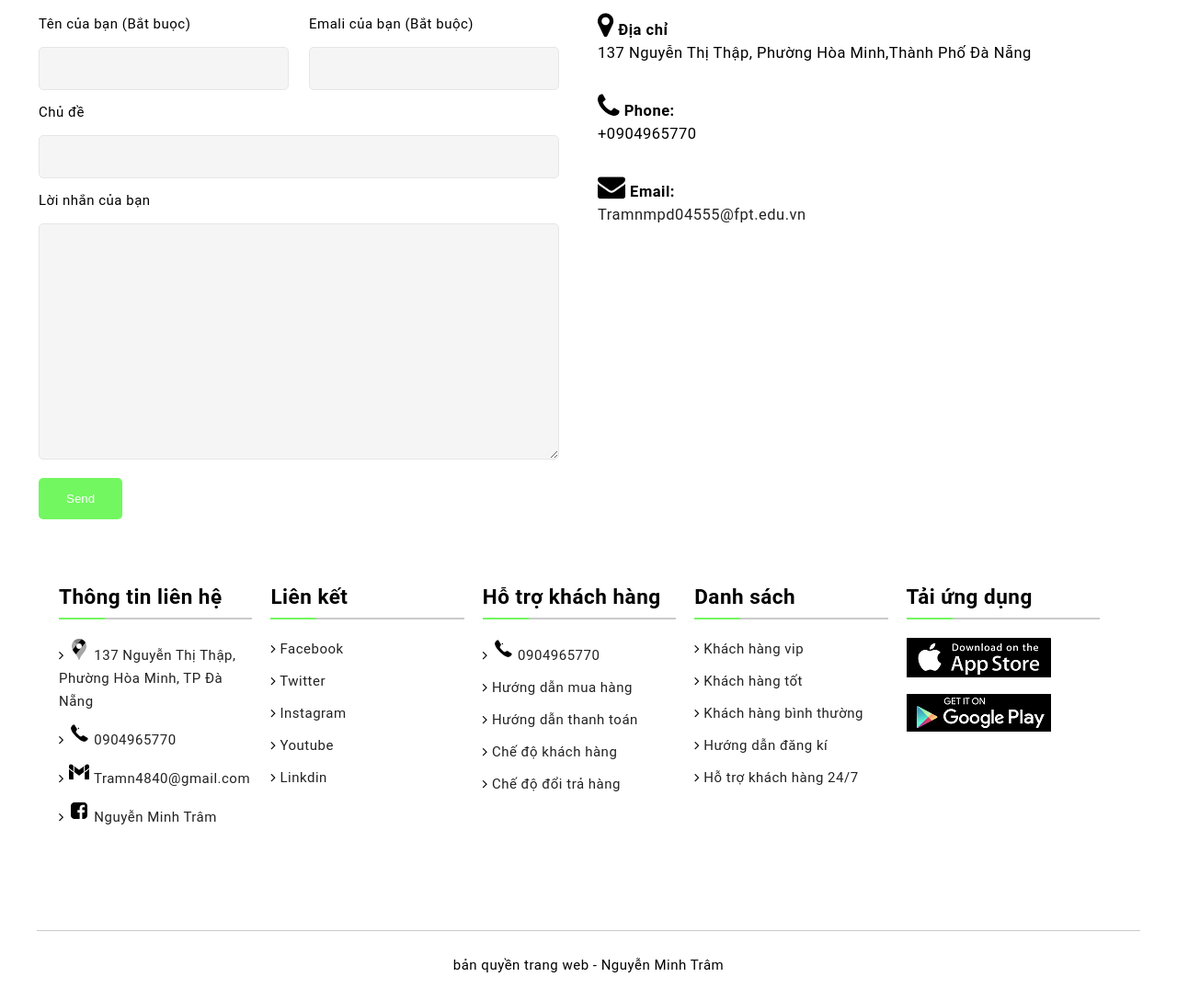
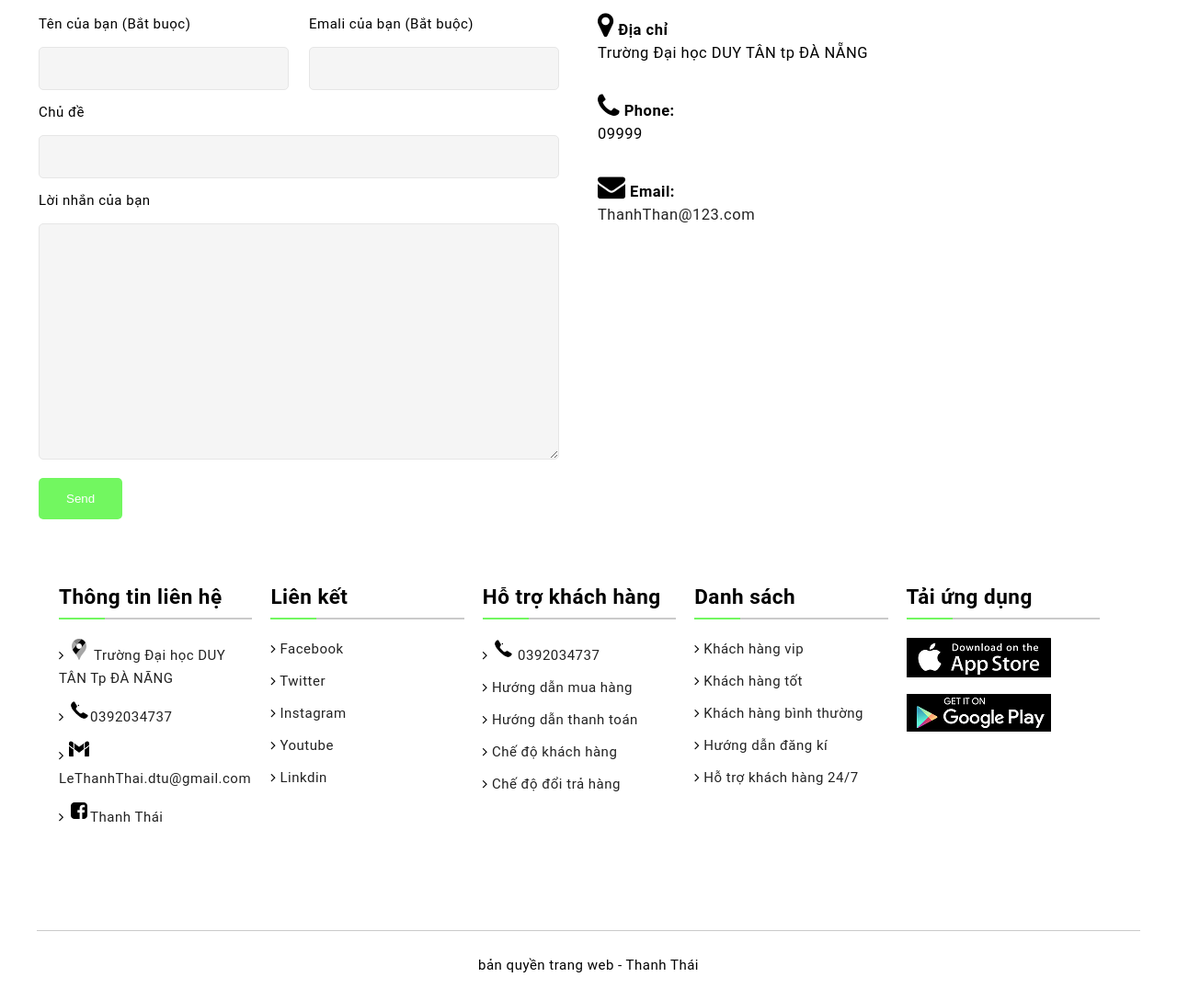
Before and after one commit to cutram/XanhMarket, a plain HTML site: page contact.html in a window 1280 px wide. Shown: the part 1100-2188 px from the top of the page at 92% size. Drawn offline with nearby package versions, Linux system fonts and the light colour scheme.

Commit message:
bai a thia

```diff
--- a/contact.html
+++ b/contact.html
@@ -129,7 +129,7 @@
     </header>
     <main id="contact-site">
         <section class="contact-map"data-aos="fade-up" data-aos-delay="200">
-            <iframe src="https://www.google.com/maps/embed?pb=!1m18!1m12!1m3!1d3833.8025459042865!2d108.16776031478553!3d16.07573298887685!2m3!1f0!2f0!3f0!3m2!1i1024!2i768!4f13.1!3m3!1m2!1s0x314218e6e07b1c3f%3A0x459e4bf5a2af323e!2zVHLGsOG7nW5nIENhbyDEkeG6s25nIEZQVCBQb2x5dGVjaG5pYyDEkMOgIE7hurVuZw!5e0!3m2!1svi!2s!4v1628578780531!5m2!1svi!2s" width="600" height="450" style="border:0;" allowfullscreen="" loading="lazy"></iframe>
+            <iframe src="https://www.google.com/maps/embed?pb=!1m18!1m12!1m3!1d3834.310736364798!2d108.15827961472478!3d16.04935704423347!2m3!1f0!2f0!3f0!3m2!1i1024!2i768!4f13.1!3m3!1m2!1s0x31421938d61a3ce5%3A0x29d80f3ebbdcb44a!2sDuy%20Tan%20University%2C%20South%20Hoa%20Khanh!5e0!3m2!1sen!2s!4v1647963025469!5m2!1sen!2s" width="600" height="450" style="border:0;" allowfullscreen="" loading="lazy"></iframe>
         </section>
         <section class="contact-form"data-aos="fade-up" data-aos-delay="200">
             <form action="" method="post" class="form">
@@ -165,17 +165,17 @@
                 <div class="box">
                     <i class="fa fa-map-marker" aria-hidden="true"></i>
                     <span>Địa chỉ</span>
-                    <p>137 Nguyễn Thị Thập, Phường Hòa Minh,Thành Phố Đà Nẵng</p>
+                    <p>Trường Đại học DUY TÂN tp ĐÀ NẴNG</p>
                 </div>
                 <div class="box">
                     <i class="fa fa-phone" aria-hidden="true"></i>
                     <span>Phone:</span>
-                    <p>+0904965770</p>
+                    <p>09999</p>
                 </div>
                 <div class="box">
                     <i class="fa fa-envelope" aria-hidden="true"></i>
                     <span>Email:</span>
-                    <p><a href="">Tramnmpd04555@fpt.edu.vn</a></p>
+                    <p><a href="">ThanhThan@123.com</a></p>
 
                 </div>
             </div>
@@ -191,19 +191,19 @@
                     <ul>
                         <li>
                             <i class="fa fa-angle-right" aria-hidden="true"></i>
-                            <a href=""><img src="./icon/map.png"> 137 Nguyễn Thị Thập, Phường Hòa Minh, TP Đà Nẵng</a>
+                            <a href=""><img src="./icon/map.png"> Trường Đại học DUY TÂN Tp ĐÀ NÃNG</a>
                         </li>
                         <li>
                             <i class="fa fa-angle-right" aria-hidden="true"></i>
-                            <a href=""><img src="./icon/phone.png"> 0904965770</a>
+                            <a href=""><img src="./icon/phone.png">0392034737</a>
                         </li>
                         <li>
                             <i class="fa fa-angle-right" aria-hidden="true"></i>
-                            <a href=""><img src="./icon/gmai.png"> Tramn4840@gmail.com</a>
+                            <a href=""><img src="./icon/gmai.png">LeThanhThai.dtu@gmail.com</a>
                         </li>
                         <li>
                             <i class="fa fa-angle-right" aria-hidden="true"></i>
-                            <a href="https://www.facebook.com/sky.nguyen.5454/"><img src="./icon/iconface.png"> Nguyễn Minh Trâm</i></a>
+                            <a ><img src="./icon/iconface.png">Thanh Thái</i></a>
                         </li>
                     </ul>
                 </article>
@@ -216,7 +216,7 @@
                     <ul>
                         <li>
                             <i class="fa fa-angle-right" aria-hidden="true"></i>
-                            <a href="">Facebook</a>
+                            <a href="https://www.facebook.com/thanhthai2022">Facebook</a>
                         </li>
                         <li>
                             <i class="fa fa-angle-right" aria-hidden="true"></i>
@@ -245,7 +245,7 @@
                     <ul>
                         <li>
                             <i class="fa fa-angle-right" aria-hidden="true"></i>
-                            <a href=""><img src="./icon/phone.png"> 0904965770</a>
+                            <a href=""><img src="./icon/phone.png"> 0392034737</a>
                         </li>
                         <li>
                             <i class="fa fa-angle-right" aria-hidden="true"></i>
@@ -317,7 +317,7 @@
         </section>
         <section class="footer-bottom">
             <div class="site-info">
-                bản quyền trang web - Nguyễn Minh Trâm
+                bản quyền trang web - Thanh Thái
             </div>
         </section>
     </footer>
```
Also changed, not shown: index.html (+10 -10 lines), login.html (+7 -7 lines), product.html (+6 -10 lines), register.html (+7 -7 lines), shop.html (+7 -7 lines).
